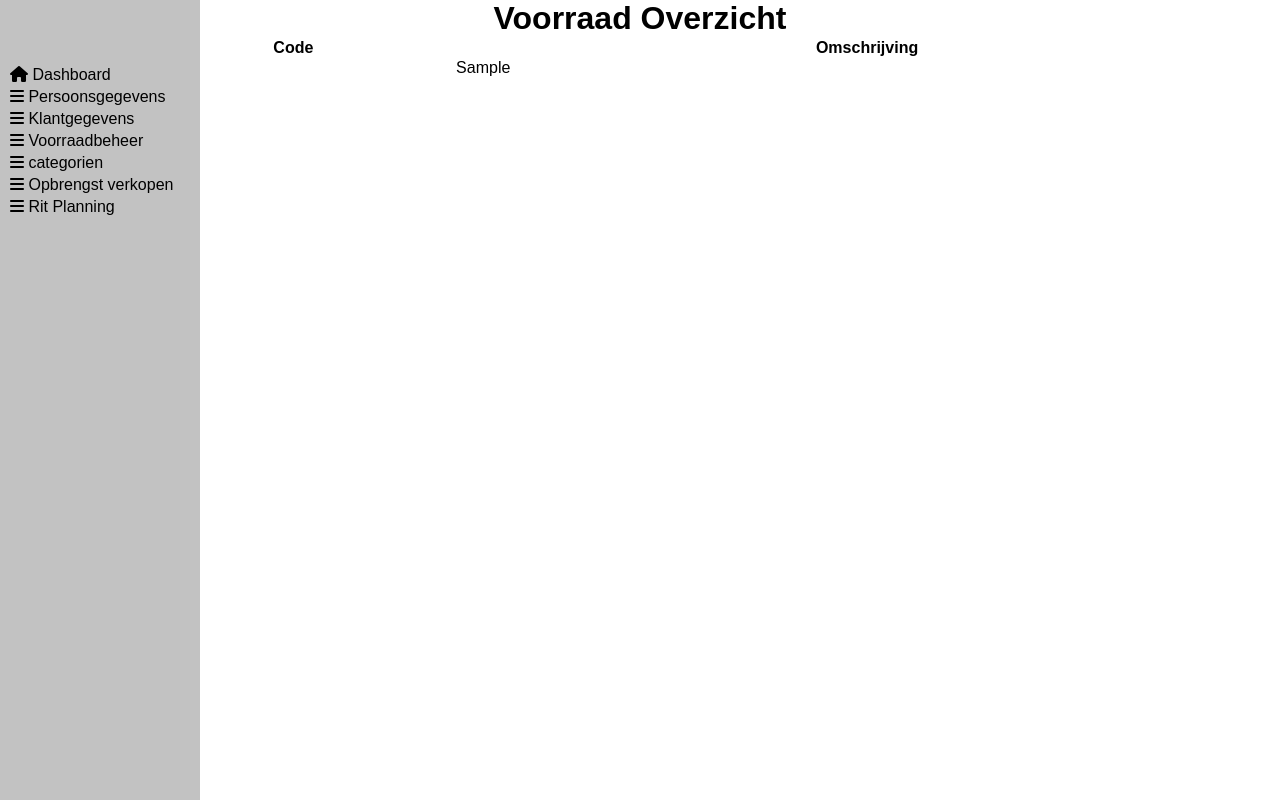
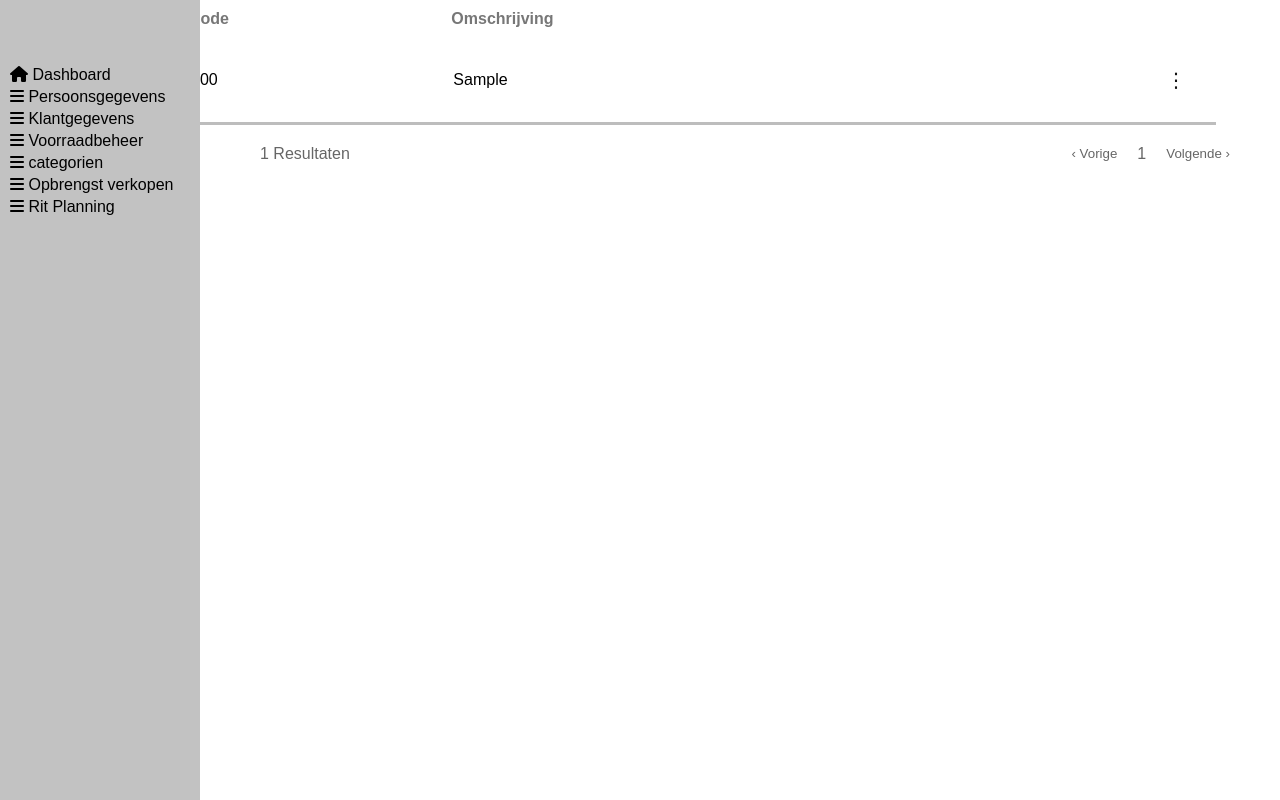
Before and after one commit to Tejo-TV/Project-Kringloop-Centrum-Duurzaam, a PHP site: page /Pages/categorie.php in a window 1280 px wide. Run offline with PHP 8.4, Linux system fonts and the light colour scheme; tables that the repository leaves empty hold one stand-in row (values such as "Sample post").

Commit message:
Update categorie.php

```diff
--- a/Pages/categorie.php
+++ b/Pages/categorie.php
@@ -30,30 +30,46 @@
     <link rel="stylesheet" href="../assets/CSS/Style.css" />
 </head>
 
-   <h1 class="Voorraad">Voorraad Overzicht</h1>
 
+   <!-- categorien tabel -->
     <?php if ($categorien): ?>
-        <table>
+        <table class="voorraad-table">
             <thead>
                 <tr>
+                    <th><input type="checkbox" class="select-all"></th>
                     <th>ID</th>
                     <th>Code</th>
                     <th>Omschrijving</th>
-
+                    <th></th>
                 </tr>
             </thead>
             <tbody>
                 <?php foreach ($categorien as $item): ?>
                     <tr>
+                         <!-- Checkbox per rij -->
+                        <td><input type="checkbox" class="item-checkbox"></td>
                         <td><?= htmlspecialchars($item['id']) ?></td>
                         <td><?= htmlspecialchars($item['code']) ?></td>
                         <td><?= htmlspecialchars($item['omschrijving']) ?></td>
+                          <td class="actions"><button class="menu-btn">⋮</button></td>
                     </tr>
                 <?php endforeach; ?>
             </tbody>
         </table>
+
+
+   <!-- Footer/paginatie -->
+        <div class="table-footer">
+            <span><?php echo count($categorien); ?> Resultaten</span>
+            <div class="pagination">
+                <button class="paginatie-btn">‹ Vorige</button>
+                <span>1</span>
+                <button class="paginatie-btn">Volgende ›</button>
+            </div>
+        </div>
     <?php else: ?>
-        <p>Geen categorien.</p>
+        <!-- Geen items -->
+        <p class="voorraadpar">Geen artikelen in voorraad.</p>
     <?php endif; ?>
 
 </body>
```
